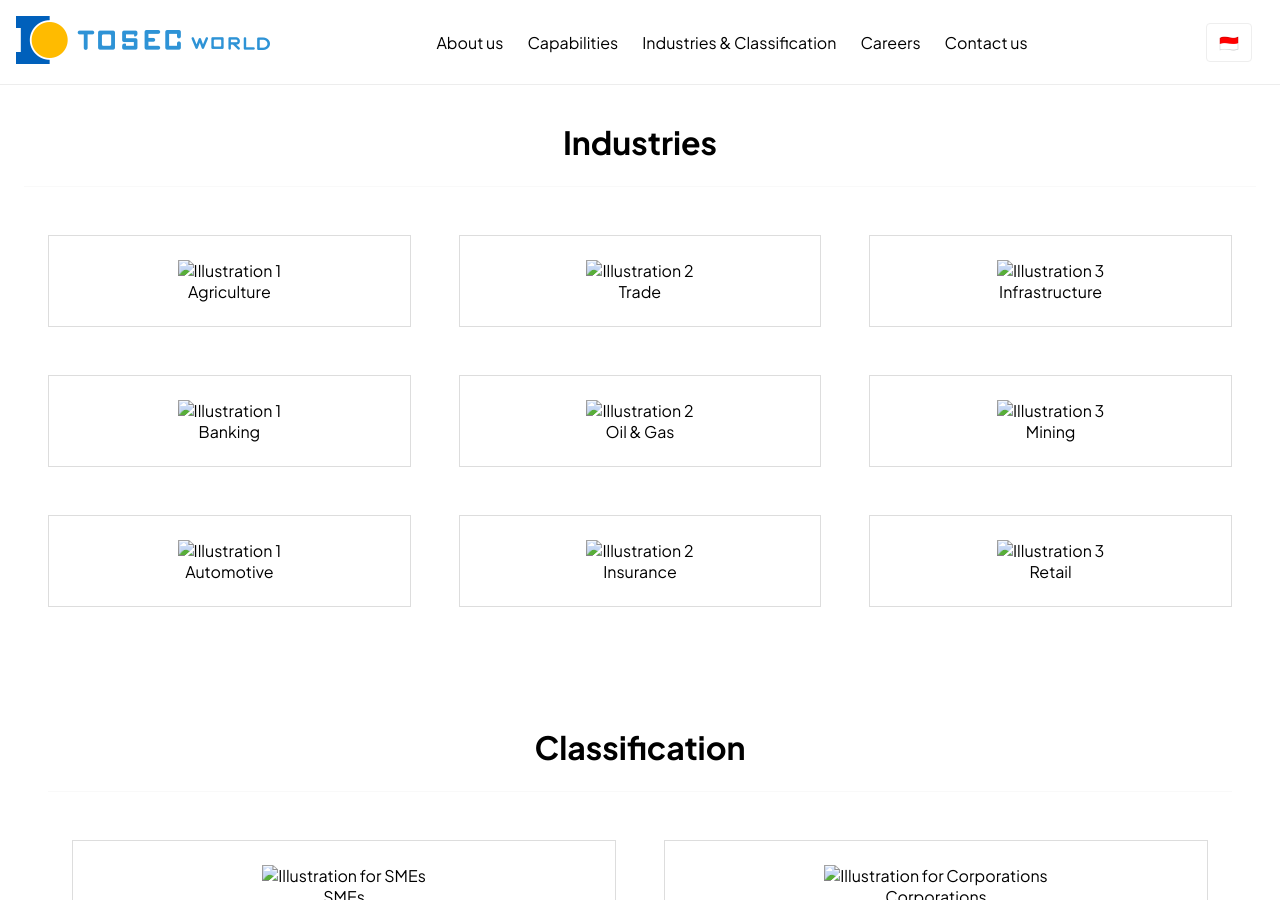
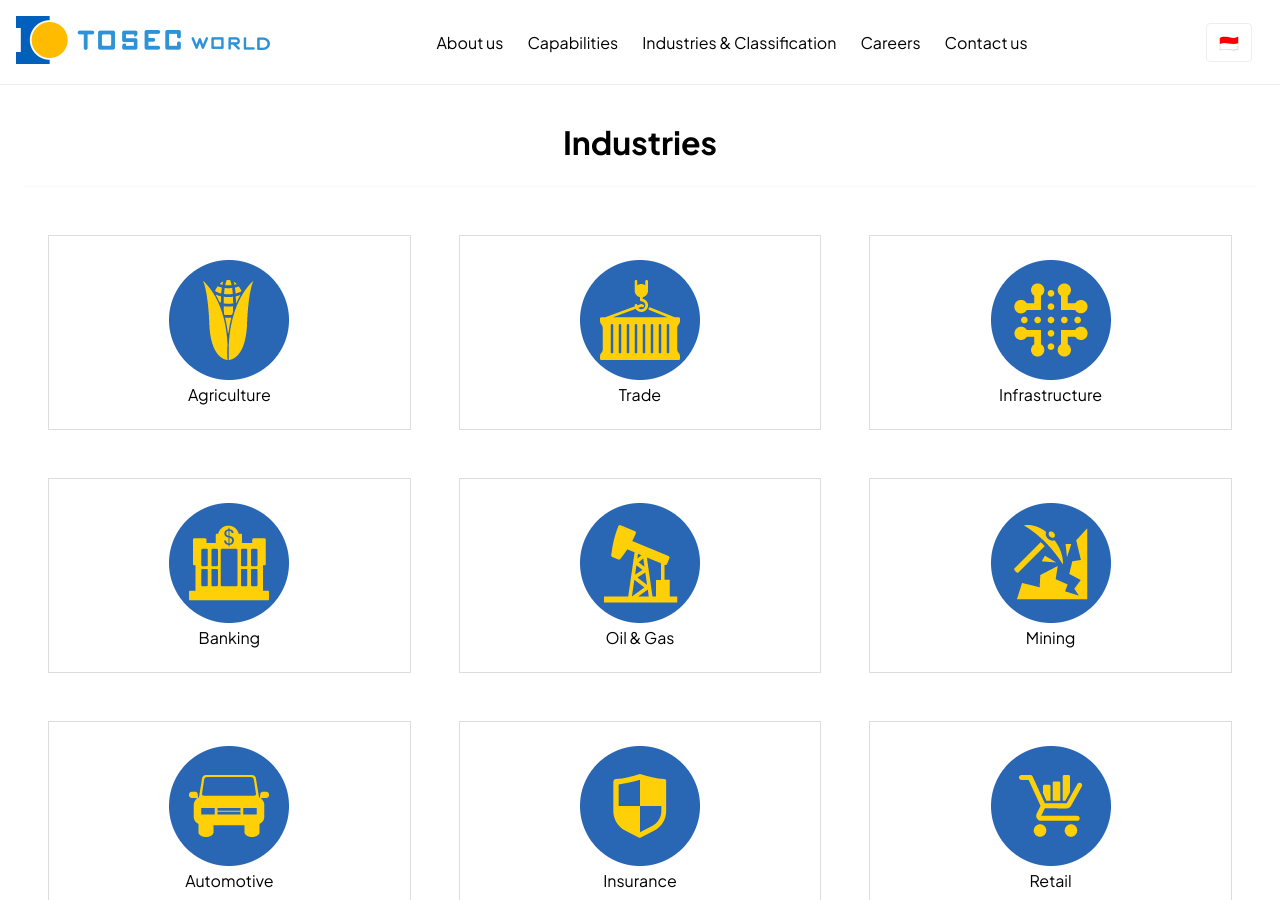
Before and after one commit to ren-id/tosecworld, a Jekyll site: the page built from docs/en/industries.html, in a window 1280 px wide and 900 px high, scrolled down 459 px. Built offline with Jekyll 4.4.1, drawn with Linux system fonts in a browser that asks for light colours; grey boxes are pictures that could not be loaded.

Commit message:
Memperbaiki tautan gambar

```diff
--- a/docs/en/industries.html
+++ b/docs/en/industries.html
@@ -10,7 +10,7 @@ header-cover: https://images.pexels.com/photos/258160/pexels-photo-258160.jpeg?a
         <div class="col-3">
             <div class="p-3">
                 <div class="p-3 item-child">
-                    <img src="images/agriculture.webp" alt="Illustration 1">
+                    <img src="/images/agriculture.webp" alt="Illustration 1">
                     <p class="clear-border">Agriculture</p>
                 </div>
             </div>
@@ -18,7 +18,7 @@ header-cover: https://images.pexels.com/photos/258160/pexels-photo-258160.jpeg?a
         <div class="col-3">
             <div class="p-3">
                 <div class="p-3 item-child">
-                    <img src="images/trade.webp" alt="Illustration 2">
+                    <img src="/images/trade.webp" alt="Illustration 2">
                     <p class="clear-border">Trade</p>
                 </div>
             </div>
@@ -26,7 +26,7 @@ header-cover: https://images.pexels.com/photos/258160/pexels-photo-258160.jpeg?a
         <div class="col-3">
             <div class="p-3">
                 <div class="p-3 item-child">
-                    <img src="images/infrastructure.webp" alt="Illustration 3">
+                    <img src="/images/infrastructure.webp" alt="Illustration 3">
                     <p class="clear-border">Infrastructure</p>
                 </div>
             </div>
@@ -34,7 +34,7 @@ header-cover: https://images.pexels.com/photos/258160/pexels-photo-258160.jpeg?a
         <div class="col-3">
             <div class="p-3">
                 <div class="p-3 item-child">
-                    <img src="images/banking.webp" alt="Illustration 1">
+                    <img src="/images/banking.webp" alt="Illustration 1">
                     <p class="clear-border">Banking</p>
                 </div>
             </div>
@@ -42,7 +42,7 @@ header-cover: https://images.pexels.com/photos/258160/pexels-photo-258160.jpeg?a
         <div class="col-3">
             <div class="p-3">
                 <div class="p-3 item-child">
-                    <img src="images/oil-gas.webp" alt="Illustration 2">
+                    <img src="/images/oil-gas.webp" alt="Illustration 2">
                     <p class="clear-border">Oil & Gas</p>
                 </div>
             </div>
@@ -50,7 +50,7 @@ header-cover: https://images.pexels.com/photos/258160/pexels-photo-258160.jpeg?a
         <div class="col-3">
             <div class="p-3">
                 <div class="p-3 item-child">
-                    <img src="images/mining.webp" alt="Illustration 3">
+                    <img src="/images/mining.webp" alt="Illustration 3">
                     <p class="clear-border">Mining</p>
                 </div>
             </div>
@@ -58,7 +58,7 @@ header-cover: https://images.pexels.com/photos/258160/pexels-photo-258160.jpeg?a
         <div class="col-3">
             <div class="p-3">
                 <div class="p-3 item-child">
-                    <img src="images/automotive.webp" alt="Illustration 1">
+                    <img src="/images/automotive.webp" alt="Illustration 1">
                     <p class="clear-border">Automotive</p>
                 </div>
             </div>
@@ -66,7 +66,7 @@ header-cover: https://images.pexels.com/photos/258160/pexels-photo-258160.jpeg?a
         <div class="col-3">
             <div class="p-3">
                 <div class="p-3 item-child">
-                    <img src="images/insurance.webp" alt="Illustration 2">
+                    <img src="/images/insurance.webp" alt="Illustration 2">
                     <p class="clear-border">Insurance</p>
                 </div>
             </div>
@@ -74,7 +74,7 @@ header-cover: https://images.pexels.com/photos/258160/pexels-photo-258160.jpeg?a
         <div class="col-3">
             <div class="p-3">
                 <div class="p-3 item-child">
-                    <img src="images/retail.webp" alt="Illustration 3">
+                    <img src="/images/retail.webp" alt="Illustration 3">
                     <p class="clear-border">Retail</p>
                 </div>
             </div>
@@ -88,7 +88,7 @@ header-cover: https://images.pexels.com/photos/258160/pexels-photo-258160.jpeg?a
         <div class="col-2">
             <div class="p-3">
                 <div class="p-3 item-child">
-                    <img src="images/smes.webp" alt="Illustration for SMEs">
+                    <img src="/images/smes.webp" alt="Illustration for SMEs">
                     <p class="clear-border">SMEs</p>
                 </div>
             </div>
@@ -96,7 +96,7 @@ header-cover: https://images.pexels.com/photos/258160/pexels-photo-258160.jpeg?a
         <div class="col-2">
             <div class="p-3">
                 <div class="p-3 item-child">
-                    <img src="images/corporations.webp" alt="Illustration for Corporations">
+                    <img src="/images/corporations.webp" alt="Illustration for Corporations">
                     <p class="clear-border">Corporations</p>
                 </div>
             </div>
```
